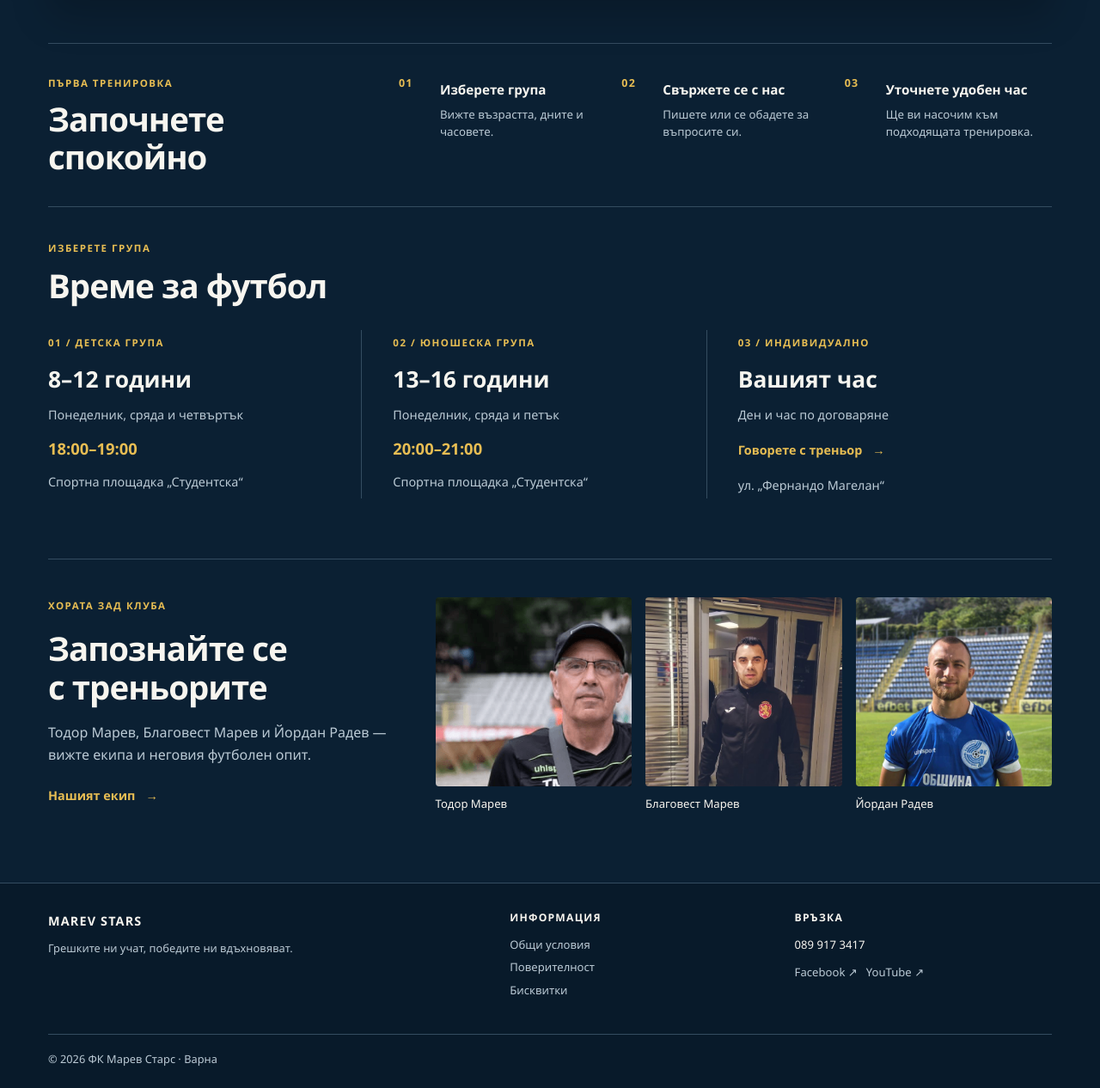
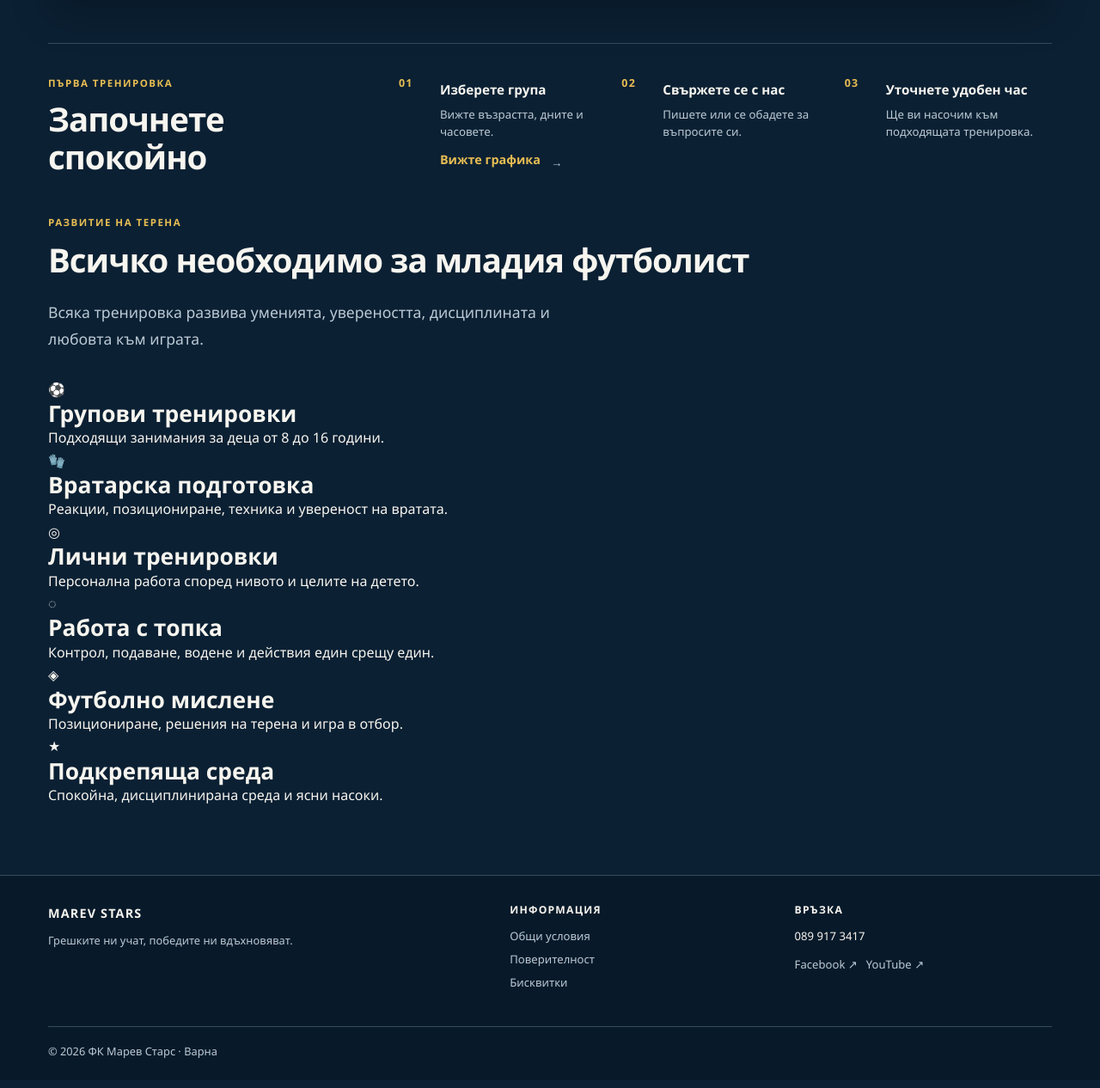
Before and after one commit to martiparty2000/marevstars.com, a Django app: page / in a window 1280 px wide. Shown: the part 804-2070 px from the top of the page at 86% size. After the commit the page ends 2035 px from the top, so only its background shows below. Run offline with Django 5.2, Linux system fonts and the light colour scheme.

Commit message:
Replace repeated home sections with player development

```diff
--- a/templates/home.html
+++ b/templates/home.html
@@ -24,23 +24,33 @@
 <section class="first-training" aria-labelledby="first-training-title">
     {% if site_language == 'en' %}
     <div><p class="eyebrow">First training session</p><h2 id="first-training-title">Get started with confidence</h2></div>
-    <ol><li><strong>Choose a group</strong><span>Check the age range, days and times.</span></li><li><strong>Contact us</strong><span>Write or call us with your questions.</span></li><li><strong>Arrange a suitable time</strong><span>We will guide you to the right session.</span></li></ol>
+    <ol><li><strong>Choose a group</strong><span>Check the age range, days and times.</span><a class="text-link first-training-link" href="{% url 'team:schedule' %}">View schedule <span aria-hidden="true">→</span></a></li><li><strong>Contact us</strong><span>Write or call us with your questions.</span></li><li><strong>Arrange a suitable time</strong><span>We will guide you to the right session.</span></li></ol>
     {% else %}
     <div><p class="eyebrow">Първа тренировка</p><h2 id="first-training-title">Започнете спокойно</h2></div>
-    <ol><li><strong>Изберете група</strong><span>Вижте възрастта, дните и часовете.</span></li><li><strong>Свържете се с нас</strong><span>Пишете или се обадете за въпросите си.</span></li><li><strong>Уточнете удобен час</strong><span>Ще ви насочим към подходящата тренировка.</span></li></ol>
+    <ol><li><strong>Изберете група</strong><span>Вижте възрастта, дните и часовете.</span><a class="text-link first-training-link" href="{% url 'team:schedule' %}">Вижте графика <span aria-hidden="true">→</span></a></li><li><strong>Свържете се с нас</strong><span>Пишете или се обадете за въпросите си.</span></li><li><strong>Уточнете удобен час</strong><span>Ще ви насочим към подходящата тренировка.</span></li></ol>
     {% endif %}
 </section>
-<section class="training-overview" aria-labelledby="training-title">
+<section class="player-development" aria-labelledby="development-title">
     {% if site_language == 'en' %}
-    <div class="section-heading"><div><p class="eyebrow">Choose a group</p><h2 id="training-title">Time for football</h2></div></div>
-    <div class="overview-grid"><article class="overview-item"><span class="number-label">01 / CHILDREN'S GROUP</span><h3>8–12 years</h3><p>Monday, Wednesday and Thursday</p><strong class="time">18:00–19:00</strong><p class="small">Studentska Sports Ground</p></article><article class="overview-item"><span class="number-label">02 / YOUTH GROUP</span><h3>13–16 years</h3><p>Monday, Wednesday and Friday</p><strong class="time">20:00–21:00</strong><p class="small">Studentska Sports Ground</p></article><article class="overview-item"><span class="number-label">03 / INDIVIDUAL</span><h3>Your time</h3><p>Day and time by arrangement</p><a class="text-link" href="{% url 'team:contact' %}">Talk to a coach <span aria-hidden="true">→</span></a><p class="small">Fernando Magellan Street</p></article></div>
+    <div class="section-heading"><div><p class="eyebrow">Development on the pitch</p><h2 id="development-title">Everything a young footballer needs</h2><p class="lead">Every session helps children build skills, confidence, discipline and a love for the game.</p></div></div>
+    <div class="development-grid">
+        <article class="development-card"><span class="development-icon" aria-hidden="true">⚽</span><h3>Group training</h3><p>Suitable sessions for children aged 8 to 16.</p></article>
+        <article class="development-card"><span class="development-icon" aria-hidden="true">🧤</span><h3>Goalkeeper training</h3><p>Reactions, positioning, technique and confidence in goal.</p></article>
+        <article class="development-card"><span class="development-icon" aria-hidden="true">◎</span><h3>Individual sessions</h3><p>Personal work based on each child’s level and goals.</p></article>
+        <article class="development-card"><span class="development-icon" aria-hidden="true">◌</span><h3>Work with the ball</h3><p>Control, passing, dribbling and one-on-one situations.</p></article>
+        <article class="development-card"><span class="development-icon" aria-hidden="true">◈</span><h3>Football awareness</h3><p>Positioning, decision-making and playing as a team.</p></article>
+        <article class="development-card"><span class="development-icon" aria-hidden="true">★</span><h3>Supportive environment</h3><p>A calm, disciplined setting with clear guidance.</p></article>
+    </div>
     {% else %}
-    <div class="section-heading"><div><p class="eyebrow">Изберете група</p><h2 id="training-title">Време за футбол</h2></div></div>
-    <div class="overview-grid"><article class="overview-item"><span class="number-label">01 / ДЕТСКА ГРУПА</span><h3>8–12 години</h3><p>Понеделник, сряда и четвъртък</p><strong class="time">18:00–19:00</strong><p class="small">Спортна площадка „Студентска“</p></article><article class="overview-item"><span class="number-label">02 / ЮНОШЕСКА ГРУПА</span><h3>13–16 години</h3><p>Понеделник, сряда и петък</p><strong class="time">20:00–21:00</strong><p class="small">Спортна площадка „Студентска“</p></article><article class="overview-item"><span class="number-label">03 / ИНДИВИДУАЛНО</span><h3>Вашият час</h3><p>Ден и час по договаряне</p><a class="text-link" href="{% url 'team:contact' %}">Говорете с треньор <span aria-hidden="true">→</span></a><p class="small">ул. „Фернандо Магелан“</p></article></div>
+    <div class="section-heading"><div><p class="eyebrow">Развитие на терена</p><h2 id="development-title">Всичко необходимо за младия футболист</h2><p class="lead">Всяка тренировка развива уменията, увереността, дисциплината и любовта към играта.</p></div></div>
+    <div class="development-grid">
+        <article class="development-card"><span class="development-icon" aria-hidden="true">⚽</span><h3>Групови тренировки</h3><p>Подходящи занимания за деца от 8 до 16 години.</p></article>
+        <article class="development-card"><span class="development-icon" aria-hidden="true">🧤</span><h3>Вратарска подготовка</h3><p>Реакции, позициониране, техника и увереност на вратата.</p></article>
+        <article class="development-card"><span class="development-icon" aria-hidden="true">◎</span><h3>Лични тренировки</h3><p>Персонална работа според нивото и целите на детето.</p></article>
+        <article class="development-card"><span class="development-icon" aria-hidden="true">◌</span><h3>Работа с топка</h3><p>Контрол, подаване, водене и действия един срещу един.</p></article>
+        <article class="development-card"><span class="development-icon" aria-hidden="true">◈</span><h3>Футболно мислене</h3><p>Позициониране, решения на терена и игра в отбор.</p></article>
+        <article class="development-card"><span class="development-icon" aria-hidden="true">★</span><h3>Подкрепяща среда</h3><p>Спокойна, дисциплинирана среда и ясни насоки.</p></article>
+    </div>
     {% endif %}
 </section>
-<section class="team-intro" aria-labelledby="team-title">
-    {% if site_language == 'en' %}<div><p class="eyebrow">The people behind the club</p><h2 id="team-title">Meet<br>the coaches</h2><p>Todor Marev, Blagovest Marev and Yordan Radev — meet the team and discover their football experience.</p><a class="text-link" href="{% url 'team:coaches' %}">Our team <span aria-hidden="true">→</span></a></div>{% else %}<div><p class="eyebrow">Хората зад клуба</p><h2 id="team-title">Запознайте се<br>с треньорите</h2><p>Тодор Марев, Благовест Марев и Йордан Радев — вижте екипа и неговия футболен опит.</p><a class="text-link" href="{% url 'team:coaches' %}">Нашият екип <span aria-hidden="true">→</span></a></div>{% endif %}
-    <div class="team-portraits"><figure><img src="{% static 'images/todor.png' %}" alt="Тодор Марев" loading="lazy"><figcaption>Тодор Марев</figcaption></figure><figure><img src="{% static 'images/marev.png' %}" alt="Благовест Марев" loading="lazy"><figcaption>Благовест Марев</figcaption></figure><figure><img src="{% static 'images/radev.png' %}" alt="Йордан Радев" loading="lazy"><figcaption>Йордан Радев</figcaption></figure></div>
-</section>
 {% endblock %}
```
